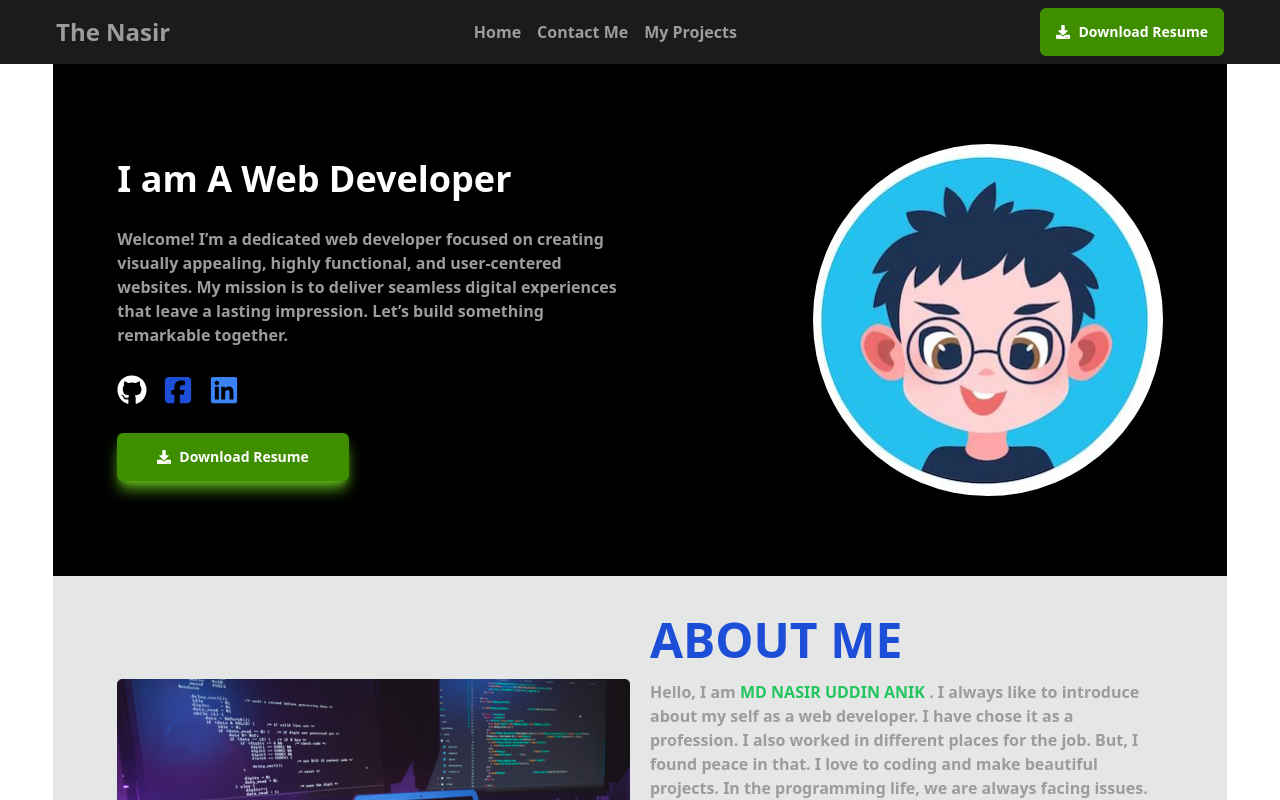
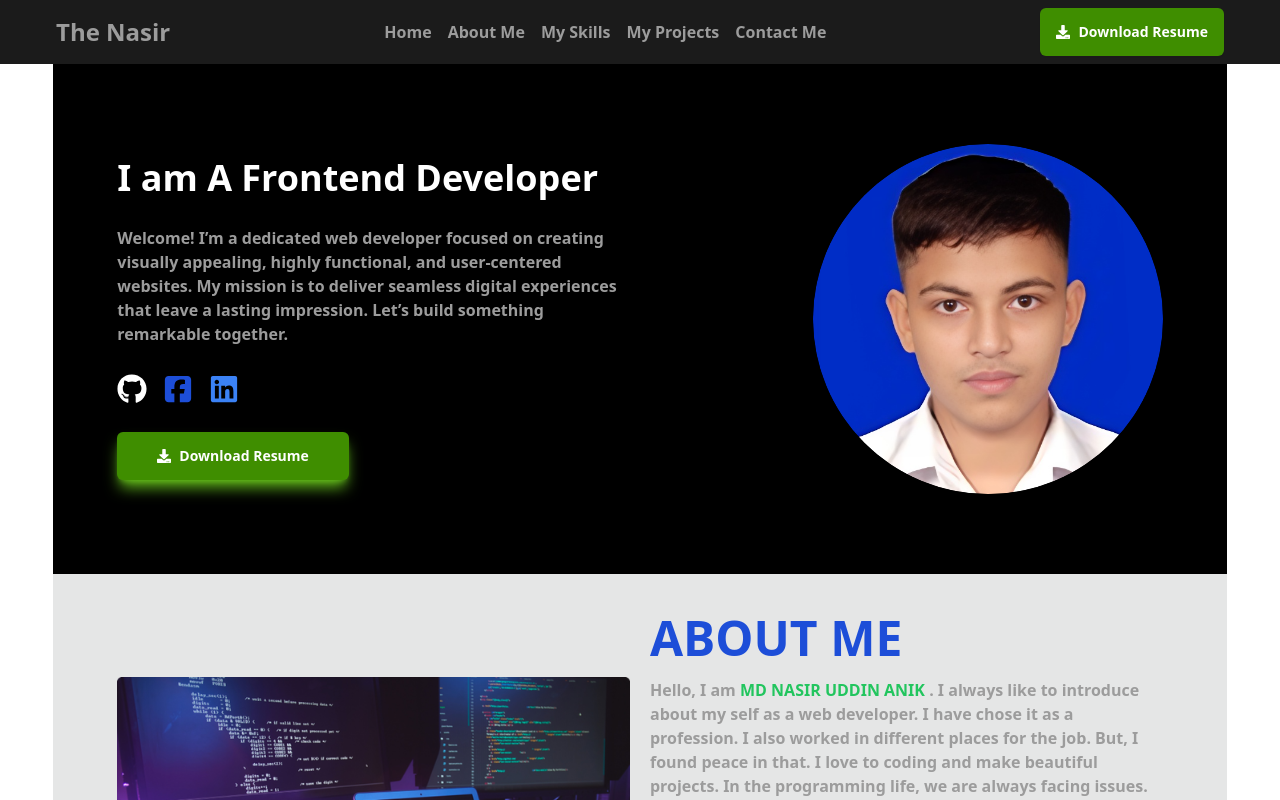
Before and after one commit to mdnasiruddin78/portfolio-again-work, a React (Vite) app: page / in a window 1280 px wide. Shown: the top 800 px of the page. Built offline with nearby package versions, Linux system fonts and the light colour scheme.

Commit message:
more update image

```diff
--- a/public/projects.json
+++ b/public/projects.json
@@ -4,8 +4,9 @@
       "image": "https://i.ibb.co.com/2FLK15g/Screenshot-25.png",
       "name": "WORK-SERVICE",
       "live_link": "https://thunderous-pothos-0225a2.netlify.app",
-      "github_link": "https://github.com/mdnasiruddin78/assignment-11",
+      "github_link": "https://github.com/mdnasiruddin78/A11client",
       "technology_use": ["React", "Firebase", "Html", "Tailwind CSS", "Mongodb", "Javascript"],
+      "description": "This projects Name WORK-SERVICE. online digital service.our work has very professional work.we are try to our best work for out client.User can add a review a single service.Home page show countup the total user,review,service.",
       "key_features": [
         "User Review System",
         "Framer Motion Animation",
@@ -23,6 +24,7 @@
       "live_link": "https://silver-blini-7c1bf5.netlify.app",
       "github_link": "https://github.com/mdnasiruddin78/assignment-9",
       "technology_use": ["React", "Firebase", "Html", "Tailwind CSS", "Javascript"],
+      "description": "This is a winter land theme website.A company service provide eco winter adventure.the user user to theis website and see all the winter theme game avalavle in the company provide people.user can talk with the expert system bild i am",
       "key_features": [
         "Context Api",
         "Adventure Details Page",
@@ -40,6 +42,7 @@
       "live_link": "https://classy-gecko-b206a7.netlify.app/",
       "github_link": "https://github.com/mdnasiruddin78/assignment-8",
       "technology_use": ["Html", "CSS", "Tailwind CSS","Javascript", "React"],
+      "description": "This is Online Gadget Web Page. User Can Select his favorite Gadget and buy the selected Gadget.I am using Local-Storage user selected gadget permanent select in dashboard section. User can see a gagget details all the information.",
       "key_features": [
         "Implement Local-starage",
         "Gadget Show by Category",
--- a/src/Components/Aboutme.jsx
+++ b/src/Components/Aboutme.jsx
@@ -2,7 +2,7 @@ import image from '../assets/2.png';
 
 const Aboutme = () => {
     return (
-        <div className="grid lg:grid-cols-2 grid-cols-1 items-center lg:px-16 gap-5 lg:py-10 py-6 bg-base-300">
+        <div id='aboutMe' className="grid lg:grid-cols-2 grid-cols-1 items-center lg:px-16 gap-5 lg:py-10 py-6 bg-base-300">
             <div>
                 <img src={image} alt="" />
             </div>
--- a/src/Components/Hero.jsx
+++ b/src/Components/Hero.jsx
@@ -1,14 +1,14 @@
 import { FaSquareFacebook } from "react-icons/fa6";
 import { FaDownload, FaGithub } from "react-icons/fa";
 import { FaLinkedin } from "react-icons/fa";
-import image from '../assets/profile.jpg';
+import image from '../assets/image-profile.png';
 
 
 const Hero = () => {
     return (
         <div className="grid lg:grid-cols-2 grid-cols-1 gap-6 items-center lg:px-16 lg:py-20 md:py-10 py-6 bg-black">
             <div className="space-y-7 lg:text-left text-center">
-                <h3 className="text-4xl font-bold text-white">I am A Web Developer</h3>
+                <h3 className="text-4xl font-bold text-white">I am A Frontend Developer</h3>
                 <p className="text-[#9C9C9C] font-semibold">Welcome! I’m a dedicated web developer focused on creating visually appealing, highly functional, and user-centered websites. My mission is to deliver seamless digital experiences that leave a lasting impression. Let’s build something remarkable together.</p>
                 <div className="flex space-x-4 lg:justify-start justify-center">
                     <p><a href="https://github.com/mdnasiruddin78" target="_blank"><FaGithub className="text-3xl text-white" /></a></p>
--- a/src/Components/MySkills.jsx
+++ b/src/Components/MySkills.jsx
@@ -12,7 +12,7 @@ import Marquee from 'react-fast-marquee';
 
 const MySkills = () => {
     return (
-        <div className='lg:px-16 bg-black py-20'>
+        <div id='mySkills' className='lg:px-16 bg-black py-20'>
             <div className="space-y-2 mb-5">
                 <h3 className="text-4xl font-bold text-center text-white">My Skills</h3>
                 <p className="text-center text-[#9C9C9C]">Skills and what i am learning</p>
--- a/src/Components/Navbar.jsx
+++ b/src/Components/Navbar.jsx
@@ -12,15 +12,19 @@ const Navbar = () => {
                     <div tabIndex={0} role="button"><HiMenuAlt1 className='text-3xl text-white' /></div>
                     <ul tabIndex={0} className="dropdown-content menu text-black bg-white font-bold rounded-box z-[1] w-44 p-2">
                         <li><NavLink to="/">Home</NavLink></li>
+                        <li><a href="#aboutMe"><button>About Me</button></a></li>
+                        <li><a href="#mySkills"><button>My Skills</button></a></li>
+                        <li><a href="#myProject"><button>My Projects</button></a></li>
                         <li><a href="#contractHome"><button>Contact Me</button></a></li>
-                        <li><a href="#myProject"><button>My Projects</button></a></li>
                     </ul>
                 </div>
             </div>
             <div className="space-x-4 font-bold lg:flex md:flex hidden text-[#9C9C9C]">
                 <NavLink to="/">Home</NavLink>
+                <a href="#aboutMe"><button>About Me</button></a>
+                <a href="#mySkills"><button>My Skills</button></a>
+                <a href="#myProject"><button>My Projects</button></a>
                 <a href="#contractHome"><button>Contact Me</button></a>
-                <a href="#myProject"><button>My Projects</button></a>
             </div>
             <div>
                 <a href="https://docs.google.com/document/d/1lXXvJ2JbTuhH2XlOS7ZkvEQM_k2R-CyrkU0tvP1k1Zs/edit?usp=sharing" target="_blank"> <button className="btn rounded-md stroke-2 text-white border-none bg-[#3F8E00] stroke-[#62BA1B] hover:bg-[#3F8E00] hover:shadow-lg hover:shadow-[#62BA1B]"><FaDownload />Download Resume</button></a>
--- a/src/Pages/DetailsPage.jsx
+++ b/src/Pages/DetailsPage.jsx
@@ -8,7 +8,7 @@ const DetailsPage = () => {
     const data = useLoaderData()
     const { id } = useParams()
     const details = data.find(detail => detail.id == id)
-    const { image, name, live_link, github_link, technology_use, key_features, challenges, shortcoming_of_the_projects, thinking_and_improving } = details
+    const { image, name, description, live_link, github_link, technology_use, key_features, challenges, shortcoming_of_the_projects, thinking_and_improving } = details
 
     return (
         <div className="w-11/12 mx-auto lg:px-16 bg-base-300">
@@ -21,6 +21,7 @@ const DetailsPage = () => {
                 </div>
                 <div className="p-5 space-y-4">
                     <h2 className="card-title font-bold text-2xl">Project Name: {name}</h2>
+                    <p><span className="font-bold">Description:</span> <ul className="text-gray-500 ml-5"><li className="list-disc">{description}</li></ul></p>
                     <p><span className="font-bold">Technology_use:</span>
                         {
                             technology_use.map(technology => <ul className="text-gray-500 ml-5"><li key={technology.id} className="list-disc">{technology}</li></ul>)
```
Also changed, not shown: src/assets/image-profile.png (added).
